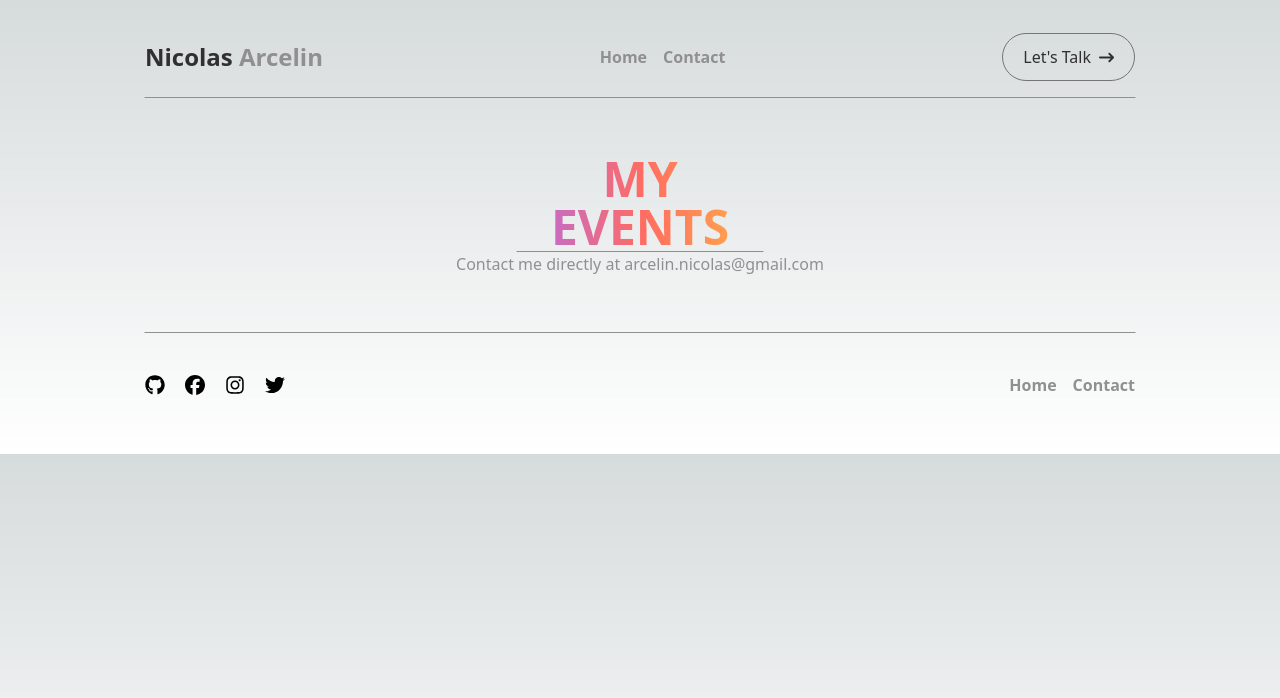
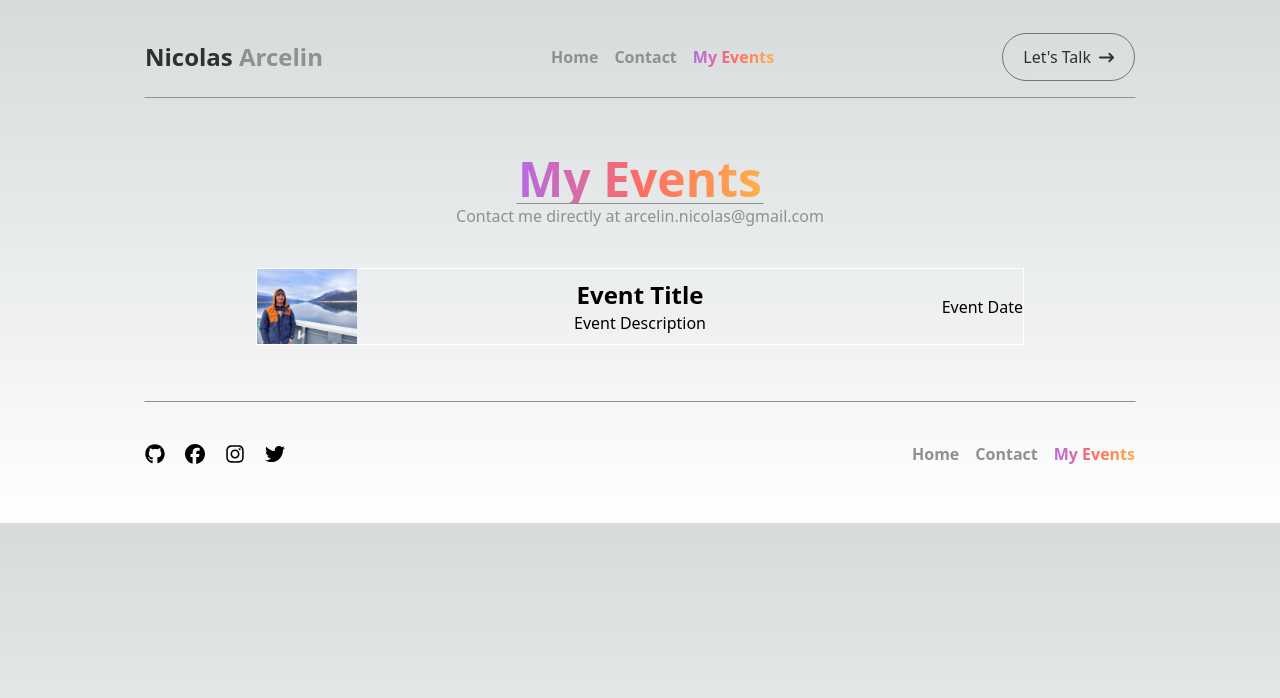
Before and after one commit to narcelin/portfolio_v2, a Next.js app: page /myEvents in a window 1280 px wide. Shown: the top 698 px of the page. Built offline with nearby package versions, Linux system fonts and the light colour scheme.

Commit message:
creating event card

```diff
--- a/src/app/components/MyNavLink.tsx
+++ b/src/app/components/MyNavLink.tsx
@@ -37,6 +37,9 @@ export function NavLinks(classNames: string) {
       <li>
         <MyNavLink id="contact">Contact</MyNavLink>
       </li>
+      <li>
+        <MyNavLink id="myEvents">My Events</MyNavLink>
+      </li>
     </ul>
   );
 }
--- /dev/null
+++ b/src/app/components/sections/EventCard.tsx
@@ -0,0 +1,44 @@
+"use client";
+
+import Image from "next/image";
+
+import MyImageContainer from "../MyImageContainer";
+import MyHeader from "../MyHeader";
+import MyButton from "../MyButton";
+
+export default function HeroSection({
+  children,
+  className,
+  headerType,
+}: {
+  children: string;
+  className?: string;
+  headerType: number;
+}) {
+  return (
+    <div
+      style={{
+        display: "flex",
+        alignItems: "center",
+        border: "1px solid white",
+        width: "60vw",
+      }}
+    >
+      <div style={{ flex: 1 }}>
+        <Image
+          src="/assets/imgs/img1.jpg"
+          alt="picture of me"
+          width={100}
+          height={100}
+        />
+      </div>
+      <div style={{ flex: 2, textAlign: "center" }}>
+        <MyHeader headerType={3}>Event Title</MyHeader>
+        <div>Event Description</div>
+      </div>
+      <div style={{ flex: 1, textAlign: "right" }}>
+        <div>Event Date</div>
+      </div>
+    </div>
+  );
+}
--- a/src/app/myEvents/page.jsx
+++ b/src/app/myEvents/page.jsx
@@ -1,5 +1,4 @@
-import ReachMe from "../components/sections/ReachMe";
-import ContactMe from "../components/sections/ContactMe";
+import EventCard from "../components/sections/EventCard";
 
 import PageHeading from "../components/PageHeading";
 
@@ -7,13 +6,14 @@ export default function Contact() {
   return (
     <main className="flex flex-col items-center py-14 gap-10">
       <PageHeading
-        heading="MY EVENTS"
+        heading="My Events"
         subHeading="Contact me directly at arcelin.nicolas@gmail.com"
         // heading="Contact"
         // subHeading="Let's Connect and Create Something Amazing Together: Reach Out to Start a Conversation About Your Project or Idea Today!"
       />
       {/* <ContactMe /> */}
       {/* <ReachMe className="container" /> */}
+      <EventCard />
     </main>
   );
 }
```
Also changed, not shown: 1 other file (tests, documents, lock files or other folders).
